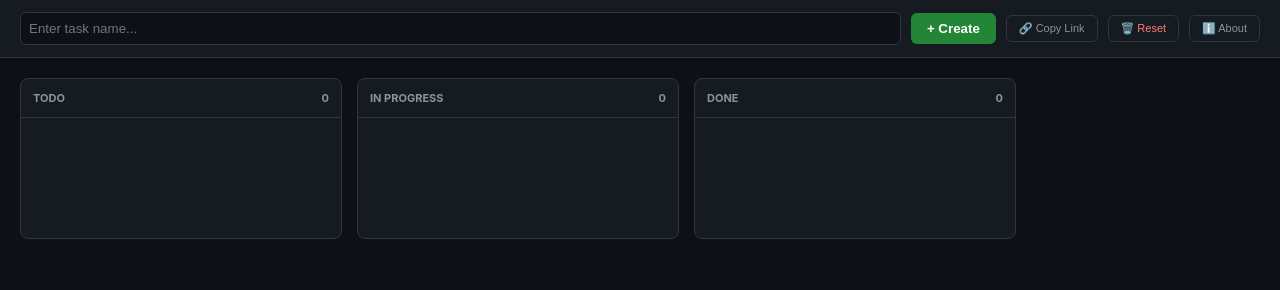
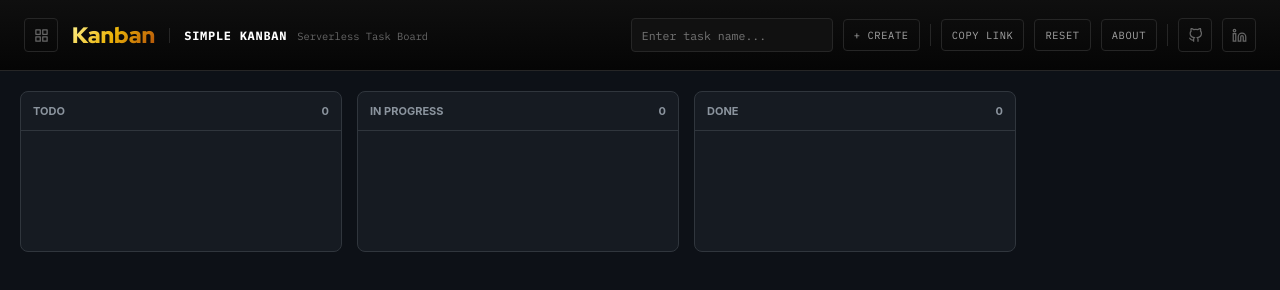
Before and after one commit to MiguelCarino/Simple-Kanban, a plain HTML site: page index.html in a window 1280 px wide. Drawn offline with Linux system fonts and the light colour scheme.

Commit message:
change of navbar style

```diff
--- a/index.html
+++ b/index.html
@@ -4,6 +4,7 @@
     <meta charset="UTF-8">
     <meta name="viewport" content="width=device-width, initial-scale=1.0">
     <title>Simple Kanban</title>
+    <link href="https://fonts.googleapis.com/css2?family=IBM+Plex+Mono:wght@400;700&family=IBM+Plex+Sans:wght@300;400;500;700&family=Red+Hat+Display:wght@700;900&display=swap" rel="stylesheet">
     <style>
         :root {
             --bg: #0d1117; --col-bg: #161b22; --card: #21262d; --border: #30363d;
@@ -12,10 +13,49 @@
         }
         body { font-family: -apple-system, sans-serif; background: var(--bg); color: var(--text); margin: 0; display: flex; flex-direction: column; height: 100vh; overflow: hidden; }
 
-        /* Navigation */
-        .nav { background: var(--col-bg); padding: 12px 20px; border-bottom: 1px solid var(--border); display: flex; gap: 10px; align-items: center; }
-        .nav input { flex: 1; background: var(--bg); border: 1px solid var(--border); padding: 8px; border-radius: 6px; color: white; outline: none; }
-        .btn-add { background: #238636; color: white; border: none; padding: 8px 16px; border-radius: 6px; font-weight: bold; cursor: pointer; }
+        /* CS Header */
+        .cs-header {
+          height: 70px; flex-shrink: 0;
+          background: linear-gradient(180deg, #0f0f0f 0%, #050505 100%);
+          border-bottom: 1px solid #262626;
+          display: flex; align-items: center; justify-content: space-between;
+          padding: 0 24px; gap: 12px; z-index: 100;
+          font-family: 'IBM Plex Sans', sans-serif;
+        }
+        .cs-left { display: flex; align-items: center; gap: 14px; min-width: 0; }
+        .cs-right { display: flex; align-items: center; gap: 10px; flex-shrink: 0; }
+        .cs-page-name {
+          font-family: 'Red Hat Display', sans-serif;
+          font-size: 1.4rem; font-weight: 900; line-height: 1;
+          background: linear-gradient(130deg, #fef08a 0%, #eab308 50%, #b45309 100%);
+          -webkit-background-clip: text; -webkit-text-fill-color: transparent; background-clip: text;
+          white-space: nowrap;
+        }
+        .cs-info { display: flex; align-items: baseline; gap: 10px; border-left: 1px solid #262626; padding-left: 14px; }
+        .cs-info-title { font-family: 'IBM Plex Mono', monospace; font-size: 0.75rem; font-weight: 700; color: #fff; text-transform: uppercase; letter-spacing: 0.06em; white-space: nowrap; }
+        .cs-info-desc { font-family: 'IBM Plex Mono', monospace; font-size: 0.65rem; color: #666; white-space: nowrap; }
+        .cs-icon-btn {
+          width: 32px; height: 32px; border: 1px solid #262626; border-radius: 4px;
+          display: flex; align-items: center; justify-content: center;
+          color: #666; transition: 0.2s; text-decoration: none; background: transparent; cursor: pointer;
+          font-family: 'IBM Plex Mono', monospace; font-size: 0.75rem; font-weight: 700;
+        }
+        .cs-icon-btn:hover { border-color: #eab308; color: #050505; background: #eab308; transform: translateY(-2px); box-shadow: 0 4px 12px rgba(234,179,8,0.15); }
+        .cs-icon-btn svg { width: 15px; height: 15px; }
+        .cs-vdiv { width: 1px; height: 22px; background: #262626; flex-shrink: 0; }
+        .cs-btn {
+          display: flex; align-items: center; gap: 5px;
+          background: transparent; border: 1px solid #262626; color: #a3a3a3;
+          font-family: 'IBM Plex Mono', monospace; font-size: 0.65rem; text-transform: uppercase; letter-spacing: 0.06em;
+          padding: 0 10px; height: 32px; border-radius: 4px; cursor: pointer; transition: 0.2s; white-space: nowrap;
+        }
+        .cs-btn:hover { border-color: #eab308; color: #eab308; background: rgba(234,179,8,0.05); }
+        .cs-task-input {
+          background: #111; border: 1px solid #262626; color: #c9d1d9;
+          font-family: 'IBM Plex Mono', monospace; font-size: 0.72rem;
+          padding: 0 10px; height: 32px; border-radius: 4px; outline: none; width: 180px;
+        }
+        .cs-task-input:focus { border-color: #eab308; }
         .btn-util { background: transparent; color: var(--dim); border: 1px solid var(--border); padding: 6px 12px; border-radius: 6px; font-size: 11px; cursor: pointer; }
 
         /* Board */
@@ -58,13 +98,33 @@
 </head>
 <body>
 
-<div class="nav">
-    <input type="text" id="taskIn" placeholder="Enter task name..." onkeydown="if(event.key==='Enter') addTask()">
-    <button class="btn-add" onclick="addTask()">+ Create</button>
-    <button class="btn-util" onclick="copyURL()">🔗 Copy Link</button>
-    <button class="btn-util" style="color:var(--urgent)" onclick="if(confirm('Wipe board?')) clearBoard()">🗑️ Reset</button>
-    <button class="btn-util" onclick="toggleAbout(true)">ℹ️ About</button>
-</div>
+<header class="cs-header">
+  <div class="cs-left">
+    <a href="https://carino.systems" class="cs-icon-btn" title="Carino Systems">
+      <svg viewBox="0 0 24 24" fill="none" stroke="currentColor" stroke-width="2" stroke-linecap="round" stroke-linejoin="round"><rect x="3" y="3" width="7" height="7"/><rect x="14" y="3" width="7" height="7"/><rect x="3" y="14" width="7" height="7"/><rect x="14" y="14" width="7" height="7"/></svg>
+    </a>
+    <span class="cs-page-name">Kanban</span>
+    <div class="cs-info">
+      <span class="cs-info-title">Simple Kanban</span>
+      <span class="cs-info-desc">Serverless Task Board</span>
+    </div>
+  </div>
+  <div class="cs-right">
+    <input type="text" id="taskIn" class="cs-task-input" placeholder="Enter task name..." onkeydown="if(event.key==='Enter') addTask()">
+    <button class="cs-btn" onclick="addTask()">+ Create</button>
+    <div class="cs-vdiv"></div>
+    <button class="cs-btn" onclick="copyURL()">Copy Link</button>
+    <button class="cs-btn" onclick="if(confirm('Wipe board?')) clearBoard()">Reset</button>
+    <button class="cs-btn" onclick="toggleAbout(true)">About</button>
+    <div class="cs-vdiv"></div>
+    <a href="https://github.com/MiguelCarino" target="_blank" class="cs-icon-btn" title="GitHub">
+      <svg viewBox="0 0 24 24" fill="none" stroke="currentColor" stroke-width="2"><path d="M9 19c-5 1.5-5-2.5-7-3m14 6v-3.87a3.37 3.37 0 0 0-.94-2.61c3.14-.35 6.44-1.54 6.44-7A5.44 5.44 0 0 0 20 4.77 5.07 5.07 0 0 0 19.91 1S18.73.65 16 2.48a13.38 13.38 0 0 0-7 0C6.27.65 5.09 1 5.09 1A5.07 5.07 0 0 0 5 4.77a5.44 5.44 0 0 0-1.5 3.78c0 5.42 3.3 6.61 6.44 7A3.37 3.37 0 0 0 9 18.13V22"></path></svg>
+    </a>
+    <a href="https://www.linkedin.com/in/miguelcarino94/" target="_blank" class="cs-icon-btn" title="LinkedIn">
+      <svg viewBox="0 0 24 24" fill="none" stroke="currentColor" stroke-width="2"><path d="M16 8a6 6 0 0 1 6 6v7h-4v-7a2 2 0 0 0-2-2 2 2 0 0 0-2 2v7h-4v-7a6 6 0 0 1 6-6z"></path><rect x="2" y="9" width="4" height="12"></rect><circle cx="4" cy="4" r="2"></circle></svg>
+    </a>
+  </div>
+</header>
 
 <div class="board">
     <div class="column"><div class="col-header">TODO <span id="cnt-todo">0</span></div><div id="list-todo" class="list-area"></div></div>
```
